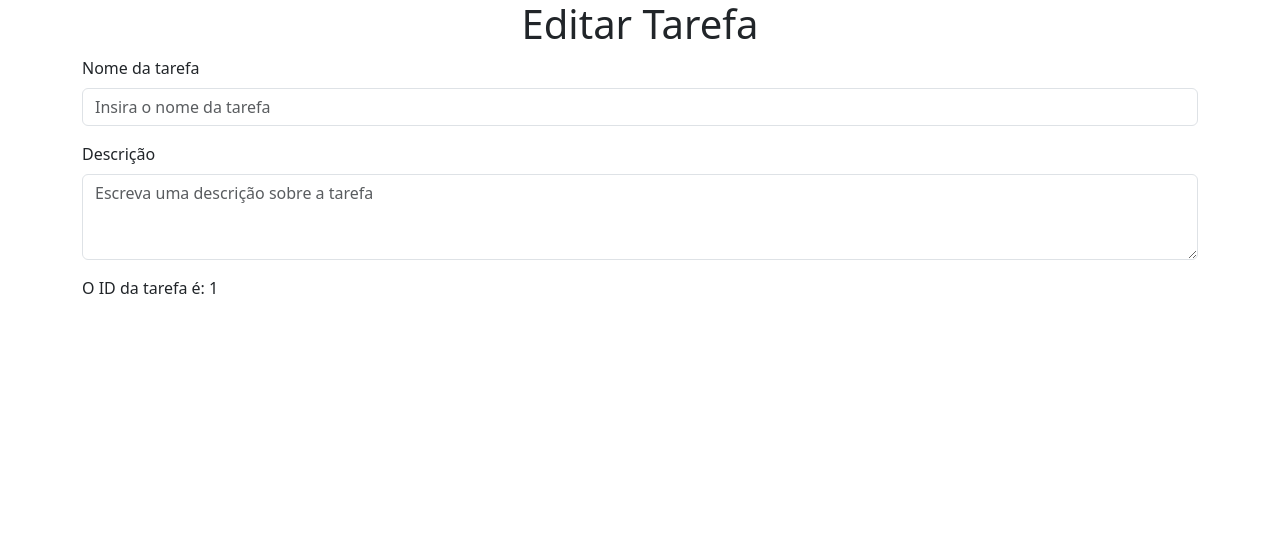
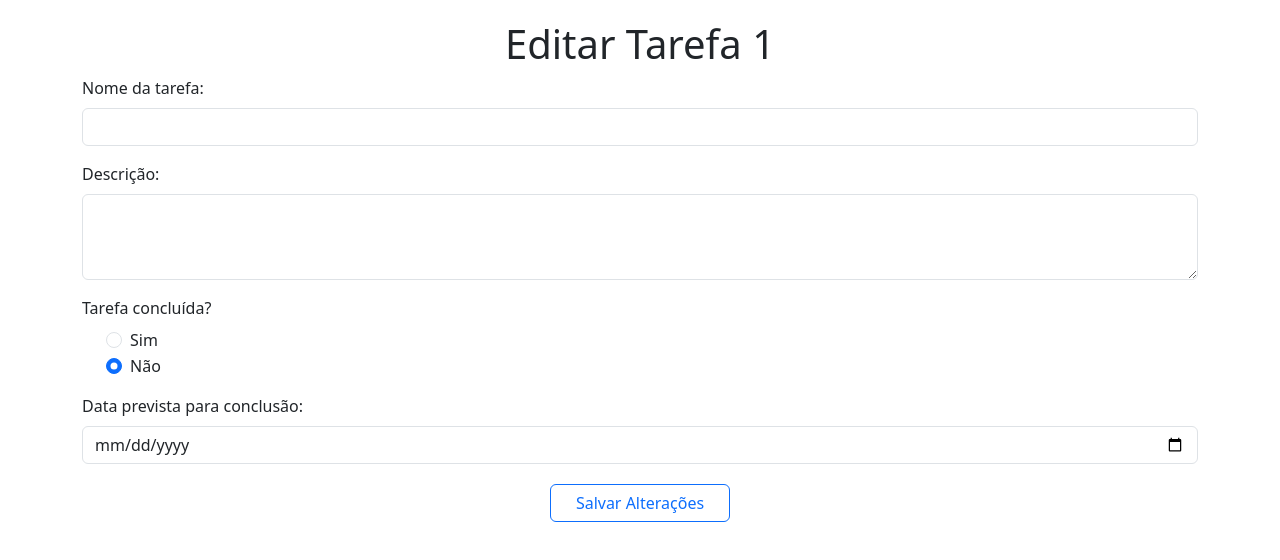
Before and after one commit to I4g0m1t0/react_dotnet_api, a React (Create React App) app: page /FormEdit/1 in a window 1280 px wide. Shown: the top 560 px of the page. Built offline with nearby package versions, Linux system fonts and the light colour scheme; no server answers.

Commit message:
Implementando ad função de editar os dados cadastrados

```diff
--- a/src/views/FormEdit.js
+++ b/src/views/FormEdit.js
@@ -1,25 +1,105 @@
-import React, { Component } from 'react';
+import React, { useState, useEffect } from 'react';
 import { useParams } from 'react-router-dom';
-import 'bootstrap/dist/css/bootstrap.min.css';
+import axios from 'axios';
 
-// Componente Form agora é uma função
 function FormEdit() {
-  // Use o hook useParams para acessar o parâmetro "id" da URL
+  const [tarefa, setTarefa] = useState({
+    id: 0,
+    nome: "",
+    descricao: "",
+    dataEntrada: "",
+    dataConclusao: "",
+    concluida: false
+  });
+
   const { id } = useParams();
 
+  useEffect(() => {
+    if (id) {
+      axios.get(`https://localhost:7146/api/Tarefa/${id}`)
+        .then(response => {
+          const tarefaData = response.data;
+          setTarefa(tarefaData);
+        })
+        .catch(error => {
+          console.error('Error fetching data:', error);
+        });
+    }
+  }, [id]);
+
+  //Para alterar as strings.
+  const handleChange = (e) => {
+    const { name, value } = e.target;
+    setTarefa(prevState => ({
+      ...prevState,
+      [name]: value
+    }));
+  };
+
+  //Para salvar os dados
+  const salvarDados = () => {
+    axios.put(`https://localhost:7146/api/Tarefa/${id}`, tarefa)
+      .then(response => {
+        console.log('Dados salvos com sucesso:', response.data);
+        // Redirecionar para a página inicial após salvar os dados
+        window.location.href = "/";
+      })
+      .catch(error => {
+        console.error('Erro ao salvar dados:', error);
+      });
+  };
+
+  // Para lidar com a seleção do radio button
+  const handleRadioChange = (value) => {
+    setTarefa(prevState => ({
+      ...prevState,
+      concluida: value === 'true'
+    }));
+  };
+
+  // Para lidar com a alteração da data
+  const handleDateChange = (e) => {
+    const { name, value } = e.target;
+    setTarefa(prevState => ({
+      ...prevState,
+      [name]: value
+    }));
+  };
+
+  const { nome, descricao, dataConclusao, concluida } = tarefa;
+
   return (
-    <div className='container'>
-      <h1 className="text-center">Editar Tarefa</h1>
+    <div className='container' style={{ marginTop: "20px" }}>
+      <h1 className="text-center">Editar Tarefa {id}</h1>
       <div className="mb-3">
-        <label htmlFor="exampleFormControlInput1" className="form-label">Nome da tarefa</label>
-        <input type="email" className="form-control" id="exampleFormControlInput1" placeholder='Insira o nome da tarefa'/>
+        <label htmlFor="nome" className="form-label">Nome da tarefa:</label>
+        <input type="text" className="form-control" id="nome" name='nome' value={nome} onChange={handleChange} />
       </div>
       <div className="mb-3">
-        <label htmlFor="exampleFormControlTextarea1" className="form-label">Descrição</label>
-        <textarea className="form-control" id="exampleFormControlTextarea1" rows="3" placeholder='Escreva uma descrição sobre a tarefa'></textarea>
+        <label htmlFor="descricao" className="form-label">Descrição:</label>
+        <textarea className="form-control" id="descricao" name='descricao' rows="3" value={descricao} onChange={handleChange}></textarea>
       </div>
-      {/* Exemplo de como usar o parâmetro "id" */}
-      <p>O ID da tarefa é: {id}</p>
+
+      <label htmlFor="descricao" className="form-label">Tarefa concluída?</label>
+      <div className="mb-3 form-check">
+        <div className="form-check">
+          <input type="radio" className="form-check-input" id="concluidaSim" name="concluida" value="true" checked={concluida === true} onChange={() => handleRadioChange('true')} />
+          <label className="form-check-label" htmlFor="concluidaSim">Sim</label>
+        </div>
+        <div className="form-check">
+          <input type="radio" className="form-check-input" id="concluidaNao" name="concluida" value="false" checked={concluida === false} onChange={() => handleRadioChange('false')} />
+          <label className="form-check-label" htmlFor="concluidaNao">Não</label>
+        </div>
+      </div>
+
+      <div className="mb-3">
+        <label htmlFor="dataConclusao" className="form-label">Data prevista para conclusão:</label>
+        <input type="date" className="form-control" id="dataConclusao" name='dataConclusao' value={dataConclusao} onChange={handleDateChange} />
+      </div>
+
+      <div className="d-flex justify-content-center" style={{ marginTop: "20px" }}>
+        <button type="button" className="btn btn-outline-primary" style={{ paddingLeft: '25px', paddingRight: '25px' }} onClick={salvarDados}>Salvar Alterações</button>
+      </div>
     </div>
   );
 }
--- a/src/views/ListaTarefas.js
+++ b/src/views/ListaTarefas.js
@@ -34,7 +34,7 @@ class ListaTarefa extends Component {
             <td>{tarefa.id}</td>
             <td>{tarefa.nome}</td>
             <td>{tarefa.descricao}</td>
-            <td>{tarefa.concluida}</td>
+            <td>{tarefa.concluida ? 'Sim' : 'Não'}</td>
             <td>{tarefa.dataEntrada}</td>
             <td>{tarefa.dataConclusao}</td>
             <td><Link to={`/FormEdit/${tarefa.id}`}><FontAwesomeIcon icon="edit" /></Link></td>
--- a/src/views/TabelaTarefas.js
+++ b/src/views/TabelaTarefas.js
@@ -25,7 +25,7 @@ class TabelaTarefas extends Component {
             <ListaTarefa />
           </tbody>
         </table>
-        <div className="d-flex justify-content-center" style={{ marginBottom: "20px" }}>
+        <div className="d-flex justify-content-center" style={{ marginTop: "20px" }}>
           <Link to={`/FormAdd/`}><button type="button" className="btn btn-outline-primary" style={{ paddingLeft: '15px', paddingRight: '15px' }}>Adicionar Tarefa</button></Link>
         </div>
       </div>
```
Also changed, not shown: src/views/FormAdd.js (+4 -3 lines).
